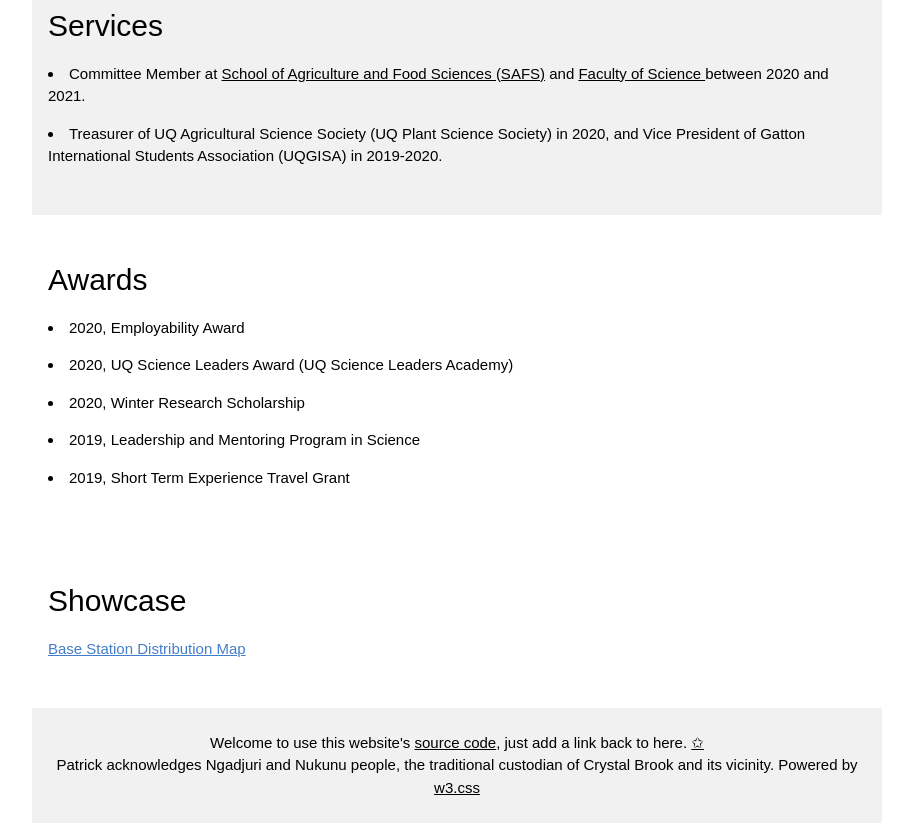
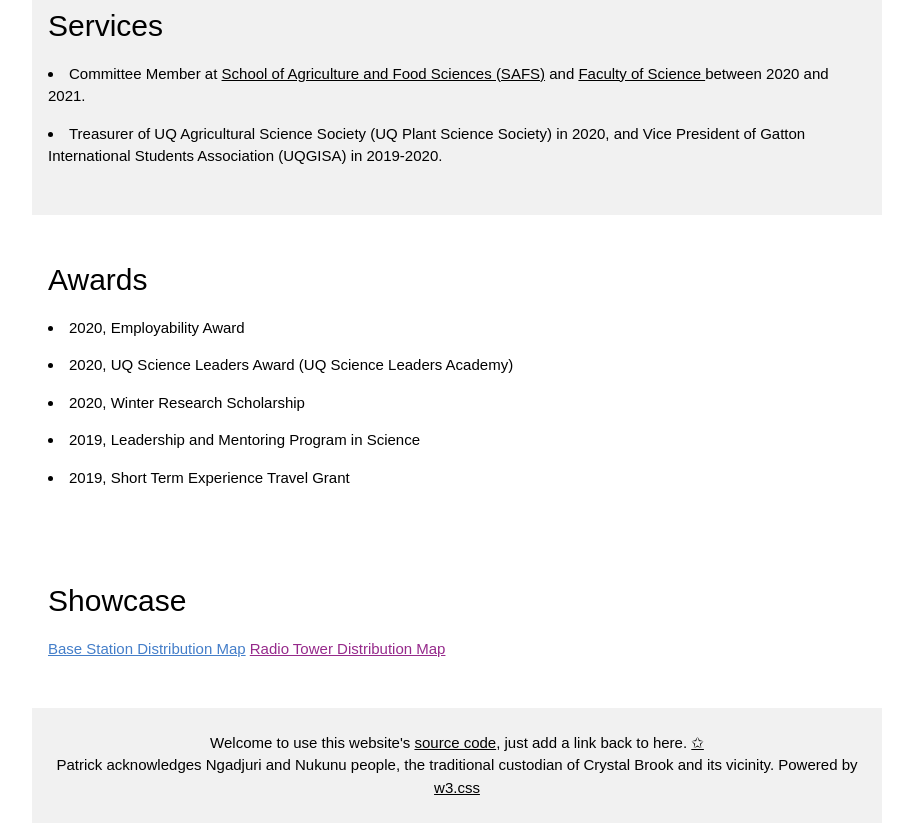
Before and after one commit to patrickaxe/HomePage, a plain HTML site: page index.html in a window 1280 px wide. Shown: the part 2885-3708 px from the top of the page, without its empty margins (258-1171 px from the left). Drawn offline with Linux system fonts and the light colour scheme.

Commit message:
Update index.html

```diff
--- a/index.html
+++ b/index.html
@@ -208,6 +208,7 @@
     <h2>Showcase</h2>
         <p class="w3-justify">
         <a style="color: #447ec9" href="web/html/BaseStationMap.html">Base Station Distribution Map</a>
+	<a style="color: #962A8B" href="web/html/RadioTowerDistribution.html"> Radio Tower Distribution Map</a>
         </p>
   </div>
 
```
